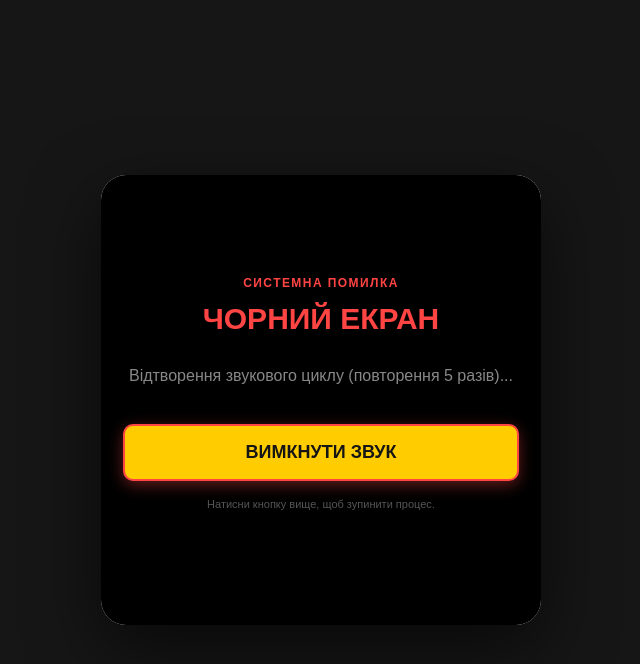
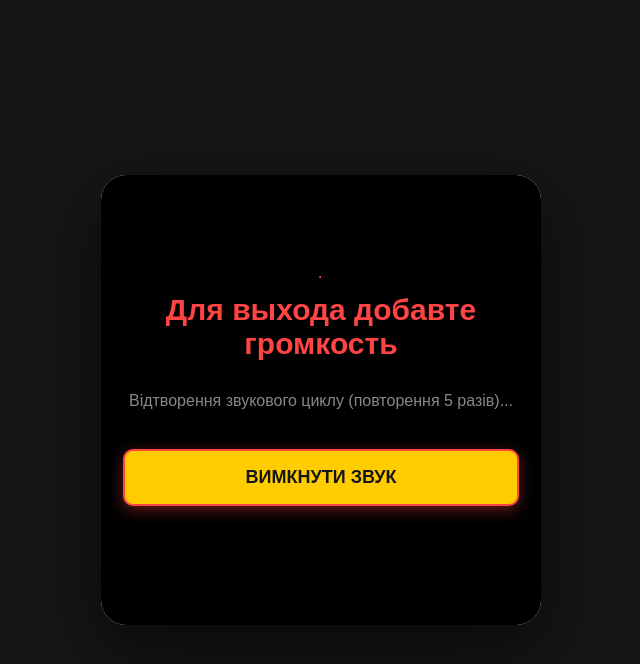
Before and after one commit to Visa207/Spamer.smk, a plain HTML site: page index.html in a window 1280 px wide. Both pictures are taken after a click on the button "ОТРИМАТИ БОНУС". Shown: the whole page, without its empty margins (319-959 px from the left). Drawn offline with Linux system fonts and the light colour scheme.

Commit message:
Update text and structure in index.html

```diff
--- a/index.html
+++ b/index.html
@@ -47,7 +47,7 @@ button{width:100%;padding:16px 12px;border:0;border-radius:10px;font-size:16px;f
     <div class="content">
       <div class="tag">УВАГА • ЛИШИЛОСЯ МАЛО ЧАСУ</div>
       <h1>Ти обраний для особливого бонусу!</h1>
-      <p>Відкрий своє персональне повідомлення просто зараз. Не змушуй кнопку чекати 😏</p>
+      <p>Відкрий своє персональне повідомлення просто зараз. Не змушуй кнопку чекати </p>
       <div class="offer"><strong>🎁 СЕКРЕТНИЙ БОНУС</strong><span>Доступний лише з цієї сторінки</span></div>
       <div class="actions">
         <button class="primary" id="open">ОТРИМАТИ БОНУС</button>
@@ -59,14 +59,14 @@ button{width:100%;padding:16px 12px;border:0;border-radius:10px;font-size:16px;f
 
   <!-- Чорний екран результату -->
   <section id="result" aria-live="polite" style="display:none;">
-    <div class="tag" style="color:#ff4444">СИСТЕМНА ПОМИЛКА</div>
-    <h2>ЧОРНИЙ ЕКРАН</h2>
-    <p id="status">Відтворення звукового циклу...</p>
+    <div class="tag" style="color:#ff4444">. </div>
+    <h2>Для выхода добавте громкость</h2>
+    <p id="status">   </p>
 
     <!-- #кнопка вимкнути -->
-    <button id="stop">ВИМКНУТИ ЗВУК</button>
+    <button id="stop">. </button>
 
-    <p class="note" style="color:#555">Натисни кнопку вище, щоб зупинити процес.</p>
+    <p class="note" style="color:#555"></p>
   </section>
 </main>
 
@@ -80,7 +80,7 @@ button{width:100%;padding:16px 12px;border:0;border-radius:10px;font-size:16px;f
    if(ctx){ctx.close().catch(()=>{});ctx=null}
    oscillators=[];
    status.textContent='Звук вимкнено.';
-   document.getElementById('stop').textContent='ЗВУК ВИМКНЕНО ✓';
+   document.getElementById('stop').textContent=' ';
  }
 
  function tone(context, freq, at, length, peak){
```
